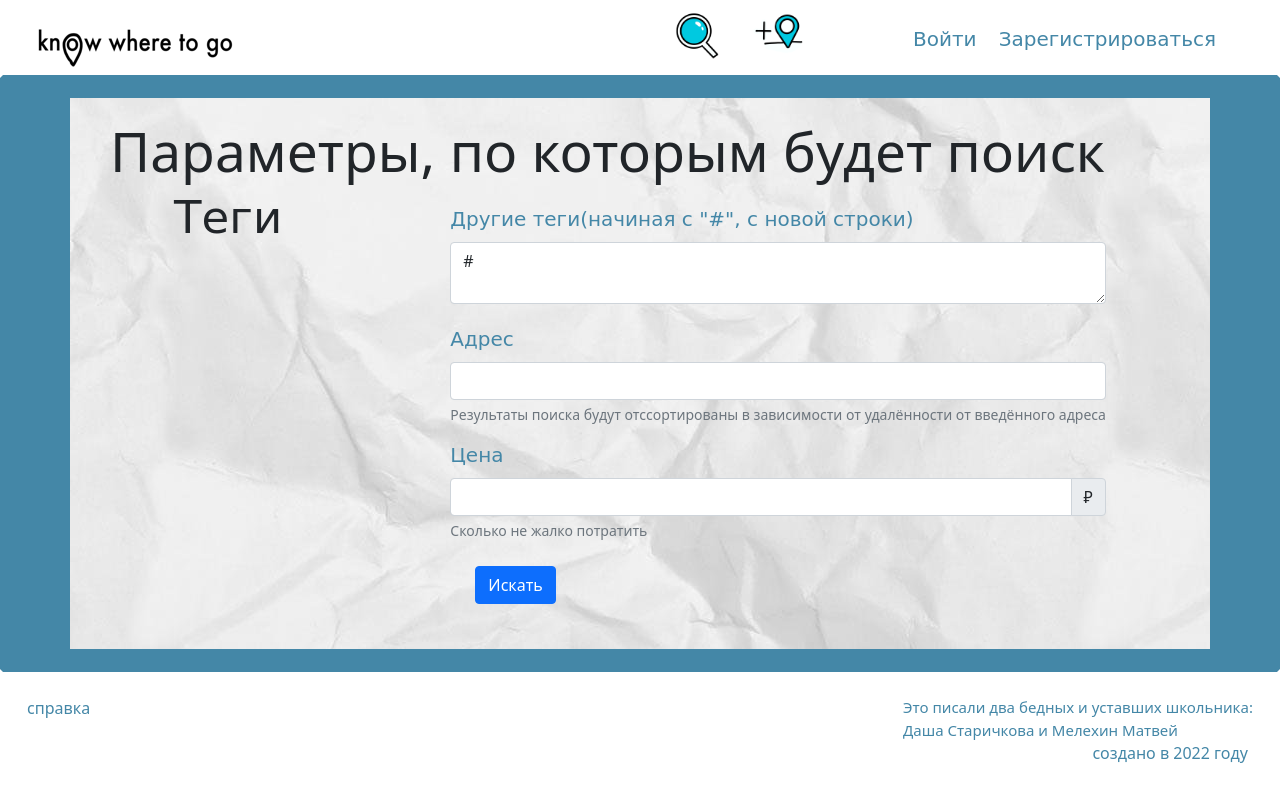
After one commit to Melekh11/Know-there-to-go, a Flask app: template templates/search_place.html in a window 1280 px wide. The commit adds this page. Run offline with Flask 2, Linux system fonts and the light colour scheme; the template is opened without the code that fills it, so the values that code supplies are empty.

Commit message:
almost all

```diff
--- a/main.py
+++ b/main.py
@@ -16,7 +16,7 @@ def main():
 
 
 
-# для отображения лого во все all - ы нужно добавить all["url_im"] = "путь к аватарке"
+# для отображения лого во все all - ы нужно добавить all["url_im"] = "url(путь к аватарке)"
 
 @app.route("/", methods=['GET', 'POST'])
 def header():
@@ -24,7 +24,7 @@ def header():
 
     all["title_place"] = "Парк Горького"
     all["text"] = "Парк, подходящий как и для неспешных прогулой возле Москвы реки, так и для активного отдыха: в парке есть качели, даже верёвочный городок. В солгечные дни здесь солнечно а в пасмурные естьь гру укрыться от дождя. Всем советую"
-
+    all["url_im"] = "url(/static/img/default_user_logo.png)"
     all["photo"] = "/static/img/photo_park.jpg"
     all["address"] = "Москва, ул. Глваная"
     all["budget"] = "0 - 5000(₽)"
@@ -35,25 +35,31 @@ def header():
     return render_template("main_page.html", **all)
 
 
-@app.route("/choose_place")
+@app.route("/choose_place", methods=["POST", "GET"])
 def choose_place():
-    return "yep"
+    all = {}
+    all["tags"] = ["посидеть одному", "посидеть с друзьями", "побыть на свежем воздухе", "поесть", "подвигаться",
+                   "поработать", "спрятаться от дождя / жары", "получить новые впечателния"]
+    if request.method == "GET":
+        return render_template("search_place.html", **all)
 
 
 @app.route("/sing_up", methods=['GET', 'POST'])
 def sing_up():
+    all = {}
+    all["url_im"] = "/static/img/icon_user.png"
     if request.method == "GET":
-        return render_template("sing_up.html")
+        return render_template("sing_up.html", **all)
     if request.method == "POST":
         easy_passwords = ["qwerty", "123456", "1234567890", "password", "012345", "Password", "QWERTY"]
         if request.form["Password"] != request.form["PasswordAgain"]:
-            return render_template("sing_up.html", message="Пароли не совпадают")
+            return render_template("sing_up.html", message="Пароли не совпадают", **all)
         elif len(request.form["Password"]) < 6:
-            return render_template("sing_up.html", message="Слишком короткий пароль")
+            return render_template("sing_up.html", message="Слишком короткий пароль", **all)
         elif request.form["Password"] in easy_passwords:
-            return render_template("sing_up.html", message="Слишком простой пароль")
+            return render_template("sing_up.html", message="Слишком простой пароль", **all)
         elif len(request.form["name"]) == 0:
-            return render_template("sing_up.html", message="Имя не должоно быть пустым")
+            return render_template("sing_up.html", message="Имя не должоно быть пустым", **all)
 
         name = request.form['name']
         password = request.form['name']
@@ -64,13 +70,14 @@ def sing_up():
 
 @app.route("/log_in", methods=['GET', 'POST'])
 def log_in():
+    all = {}
+    all["url_im"] = "/static/img/icon_user.png"
     if request.method == "GET":
+        return render_template("log_in.html", **all)
+    if request.method == "POST":
+        all["message"] = "неправльный пароль"
+        # TODO: сравнение введённых с БД
         return render_template("log_in.html")
-    if request.method == "POST":
-
-        # TODO: сравнение введённых с БД
-
-        return render_template("log_in.html", message="неправльный пароль")
 
 @app.route("/settings_user", methods=['GET', 'POST'])
 def settings():
@@ -78,6 +85,7 @@ def settings():
     name = "Матвей"
     all = {}
     all["name"] = "Матвей"
+    all["url_im"] = "/static/img/icon_user.png"
     all["image_way"] = "/static/img/icon_user.png"
     all["email"] = "cktkutxd@gmail.com"
     all["arr_title"] = ["Парк Горького" for i in range(6)]
@@ -151,11 +159,12 @@ def place(id):
     if request.method == "GET":
         all = {
             "title": "Заголовок",
-            "address": "Фрязевская 15",
+            "address": "Москва, ул. Солянка 14",
             "text": "Парк, подходящий как и для неспешных прогулой возле Москвы реки, так и для активного отдыха: в парке есть качели, даже верёвочный городок. В солгечные дни здесь солнечно а в пасмурные естьь гру укрыться от дождя. Всем советую",
             "scr": "/static/img/photo_park.jpg",
             "tags": ["еда", "вода", "зелля", "огонь", "ветер", "вода"],
-            "cost": 5000
+            "cost": 5000,
+            "url_im": "urm(/static/img/icon_user.png)"
         }
         return render_template("place.html", **all)
 
--- a/static/css/stiles.css
+++ b/static/css/stiles.css
@@ -54,7 +54,13 @@ span.icon{
 span.icon_choose_place{
     background-repeat: no-repeat;
     border-radius: 50%;
-    background-image: url("/static/img/logo_transparent.png");
+    background-image: url("/static/img/search_place.png");
+}
+
+.icon_add_place{
+    background-repeat: no-repeat;
+    border-radius: 50%;
+    background-image: url("/static/img/add_place.png");
 }
 
 span.icon_settings{
@@ -431,6 +437,7 @@ button{
 }
 
 .flex-row{
+    width: 100%;
     display: flex;
     flex-direction: row;
     justify-content: space-around;
@@ -507,3 +514,12 @@ button{
 .margin{
     margin: 20px;
 }
+
+.padding{
+    padding: 20px;
+}
+
+.margin-up-down{
+    margin-bottom: 15px;
+    margin-top: 15px;
+}
--- a/templates/header.html
+++ b/templates/header.html
@@ -14,11 +14,13 @@
                     <span class="icon icon_choose_place" data-logo="react"></span>
                 </button>
 
-
+                <button onclick="location.href = '/add_place';" type="button" class="no_borders">
+                    <span class="icon icon_add_place" data-logo="react"></span>
+                </button>
 
                 <button onclick="location.href = '/settings_user';" type="button" class="no_borders"
                 >
-                    <span style="background-image:{{url_im}}" class="icon" data-logo="react"></span>
+                    <span style="background-image:{{url_im}}; border-radius: 50%; margin-top: 5px" class="icon" data-logo="react"></span>
                 </button>
 
                 <button onclick="location.href = '/log_in';" type="button" class="no_borders">
--- a/templates/log_in.html
+++ b/templates/log_in.html
@@ -5,7 +5,6 @@
     <div class="center_sign_up">
         <div class="sing_up_form">
             <form class="needs-validation form_sing_up" method="post">
-                {{form.hidden_tag()}}
                 <div class="row reg_area">
 
                     <div class="col">
--- /dev/null
+++ b/templates/search_place.html
@@ -0,0 +1,82 @@
+{% extends "base.html" %}
+
+{% block content %}
+<div class="borders_blue">
+    <form method="post" enctype="multipart/form-data">
+        <div class="bd margin padding">
+            <h1 class="mini_title_page">Параметры, по которым будет поиск</h1>
+            <div class="flex-row">
+                <div>
+                    <span class="nice_text space">Теги</span>
+                    {% for tag in tags %}
+                    <div class="form-check margin-left">
+                        <input class="form-check-input" type="checkbox" value="{{tag}}" id="Check{{tag}}" name="tags">
+                        <label class="form-check-label header-text" for="Check{{tag}}">
+                            {{tag}}
+                        </label>
+                    </div>
+                    {% endfor %}
+
+                    {% if message%}
+                    <div class="alert alert-danger" role="alert">{{message}}</div>
+                    {% endif %}
+
+                </div>
+                <div>
+                    <div class="mb-3 space">
+                        <label for="tags" class="form-label header-text">Другие теги(начиная с "#", с новой
+                            строки)</label>
+                        <textarea class="form-control" id="tags" name="TagsArea" rows="2">#</textarea>
+                    </div>
+                    <div>
+                        <div class="mb-3 space">
+                            <label for="address" class="form-label header-text">Адрес</label>
+                            <input type="text" class="form-control" id="address" value="" name="Address"
+                                   required>
+                            <div class="form-text">Результаты поиска будут отссортированы в зависимости от удалённости
+                                от
+                                введённого адреса
+                            </div>
+
+                            <div class="col-auto margin-up-down">
+                                <label class="form-label header-text" for="autoSizingInputGroup">Цена</label>
+                                <div class="input-group">
+                                    <input type="text" class="form-control" id="autoSizingInputGroup"
+                                           placeholder="" name="Min_Cost"
+                                           required>
+                                    <div class="input-group-text">₽</div>
+                                </div>
+                                <div class="form-text">Сколько не жалко потратить</div>
+                            </div>
+                            <div class="col-12 space">
+                                <button type="submit" class="btn btn-primary">Искать</button>
+                            </div>
+                        </div>
+                    </div>
+                </div>
+            </div>
+        </div>
+    </form>
+
+    {% if count_posts %}
+
+    <div class="all_notes form_settings">
+
+        <h3 class="name_place">Нашлось {{count_posts}} записей</h3>
+        {% for num in range(count_posts) %}
+        <div class="card cards" style="width: 18rem;">
+            <img src="{{ images_way[num] }}" class="card-img-top" alt="картиночка места">
+            <div class="card-body">
+                <h5 class="card-title">{{arr_title[num]}}</h5>
+                <p class="card-text overflow_text_card">{{arr_text[num]}}</p>
+                <a href="" class="btn btn-primary">Посмотреть</a>
+            </div>
+        </div>
+        {% endfor %}
+    </div>
+
+    {% endif %}
+
+</div>
+
+{% endblock %}
--- a/templates/settings.html
+++ b/templates/settings.html
@@ -3,7 +3,7 @@
 {% block content %}
 <div class="borders_blue">
     <form class="needs-validation form_settings form-change_profile" method="post" enctype="multipart/form-data">
-        {{form.hidden_tag()}}
+
         <div class="header_settings">
             <div class="header_settings_borders">
                 <div class="flex_column">
--- a/templates/sing_up.html
+++ b/templates/sing_up.html
@@ -5,7 +5,7 @@
     <div class="center_sign_up">
         <div class="sing_up_form">
             <form class="needs-validation form_sing_up" method="post" enctype="multipart/form-data">
-            {{form.hidden_tag()}}
+
                 <div class="row reg_area">
 
                     <div class="col">
```
Also changed, not shown: templates/add_place.html (+8 -6 lines), templates/place.html (+8 -4 lines), static/img/add_place.png (added), static/img/default_user_logo.png (added), static/img/search_place.png (added).
